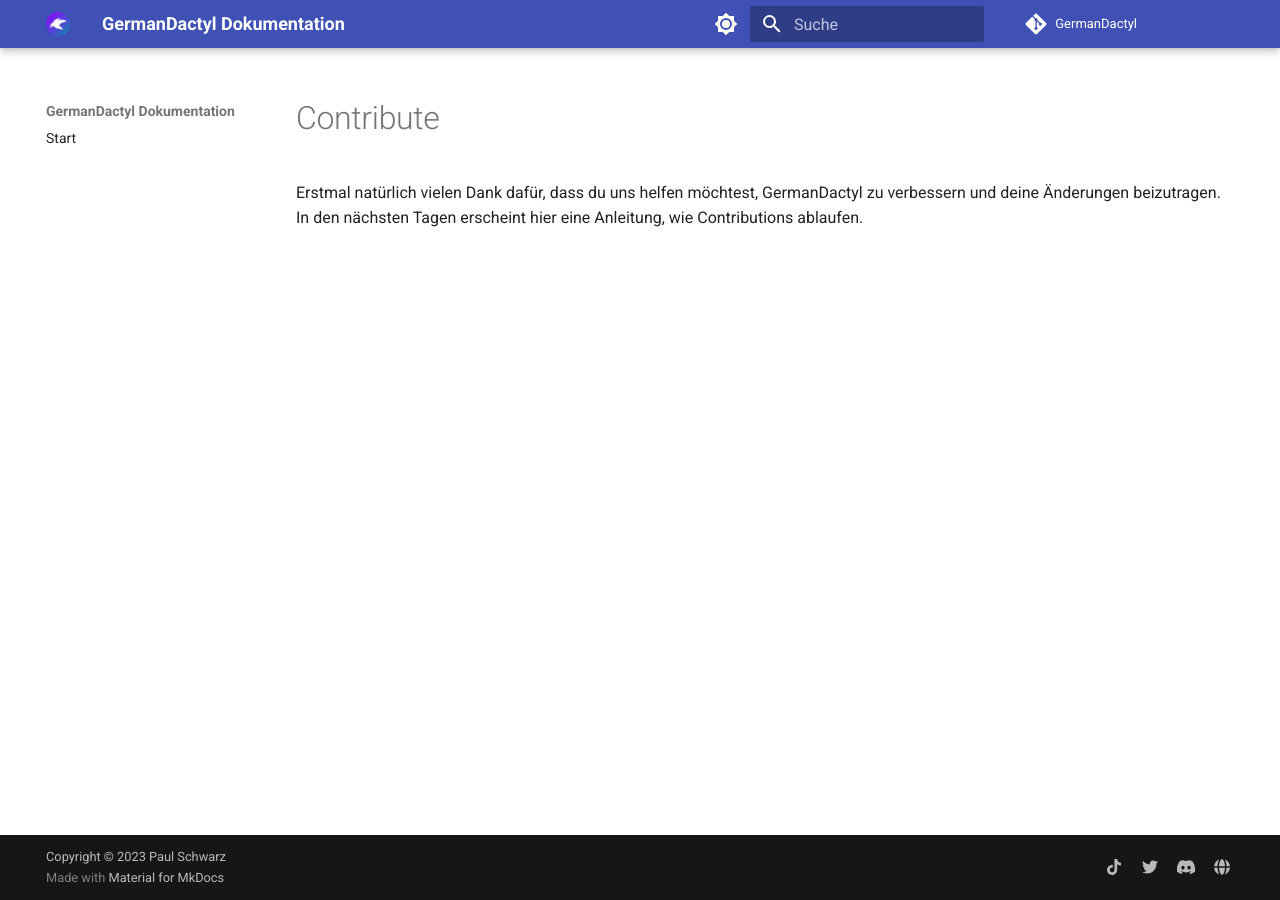
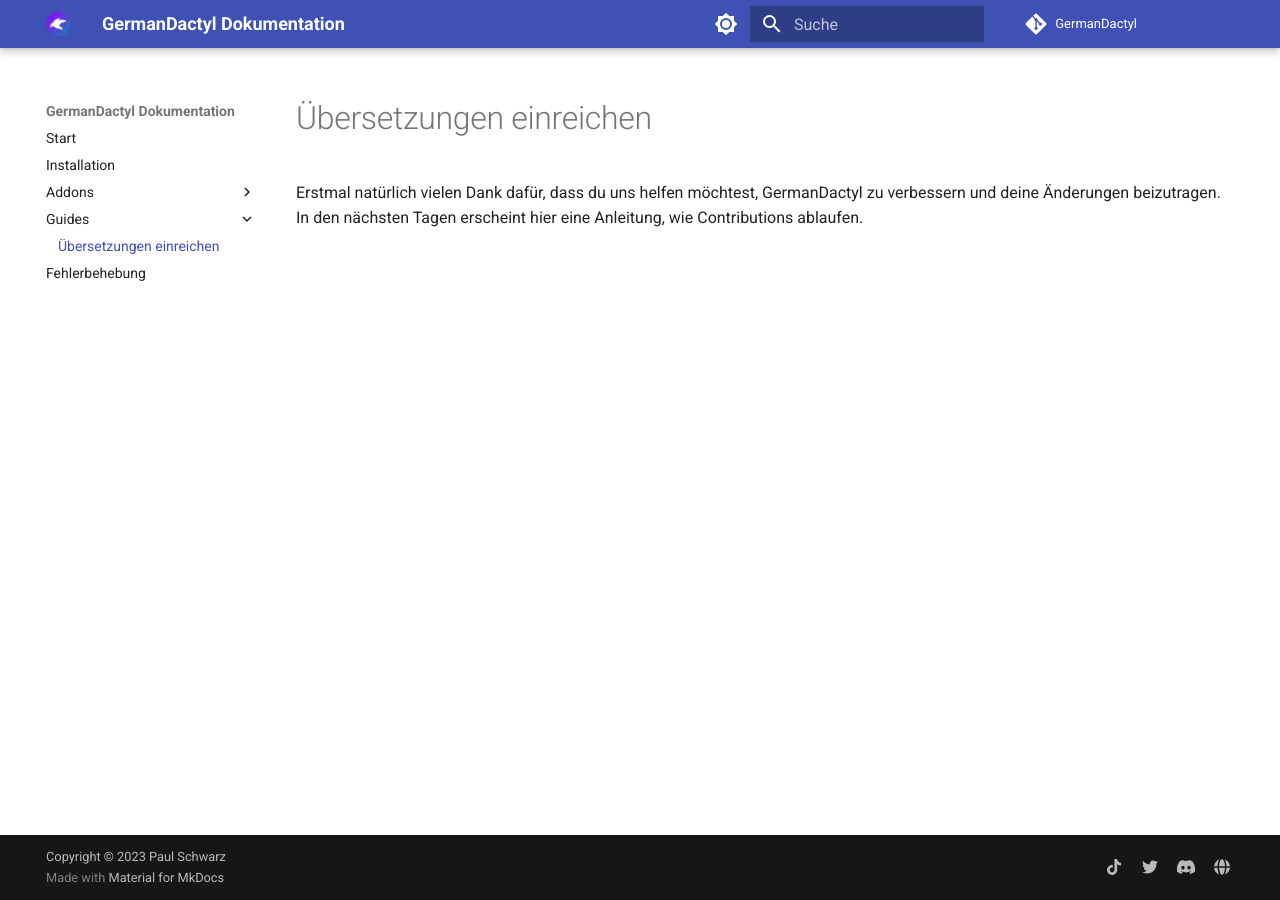
Before and after one commit to pavl21/GermanDactyl, an MkDocs documentation site: the page built from docs/guides/contribute.md, in a window 1280 px wide. Built offline with MkDocs 1.6.1 and Material for MkDocs 9.7.7, drawn with Linux system fonts in a browser that asks for light colours; comment, search, counter and statistics services are not loaded.

Commit message:
Updated the navigation in the mkdocs.yml

```diff
--- a/mkdocs.yml
+++ b/mkdocs.yml
@@ -11,6 +11,7 @@
   logo: assets/images/logo.png
   features:
     - toc.integrate
+    - content.code.annotate
   favicon: assets/images/logo.png
   palette:
     - media: "(prefers-color-scheme: light)"
@@ -52,3 +53,9 @@
 
 nav:
   - Start: index.md
+  - Installation: installation.md
+  - Addons:
+        - Bald: 404.md
+  - Guides:
+      - Übersetzungen einreichen: guides/contribute.md
+  - Fehlerbehebung: troubleshooting.md
```
